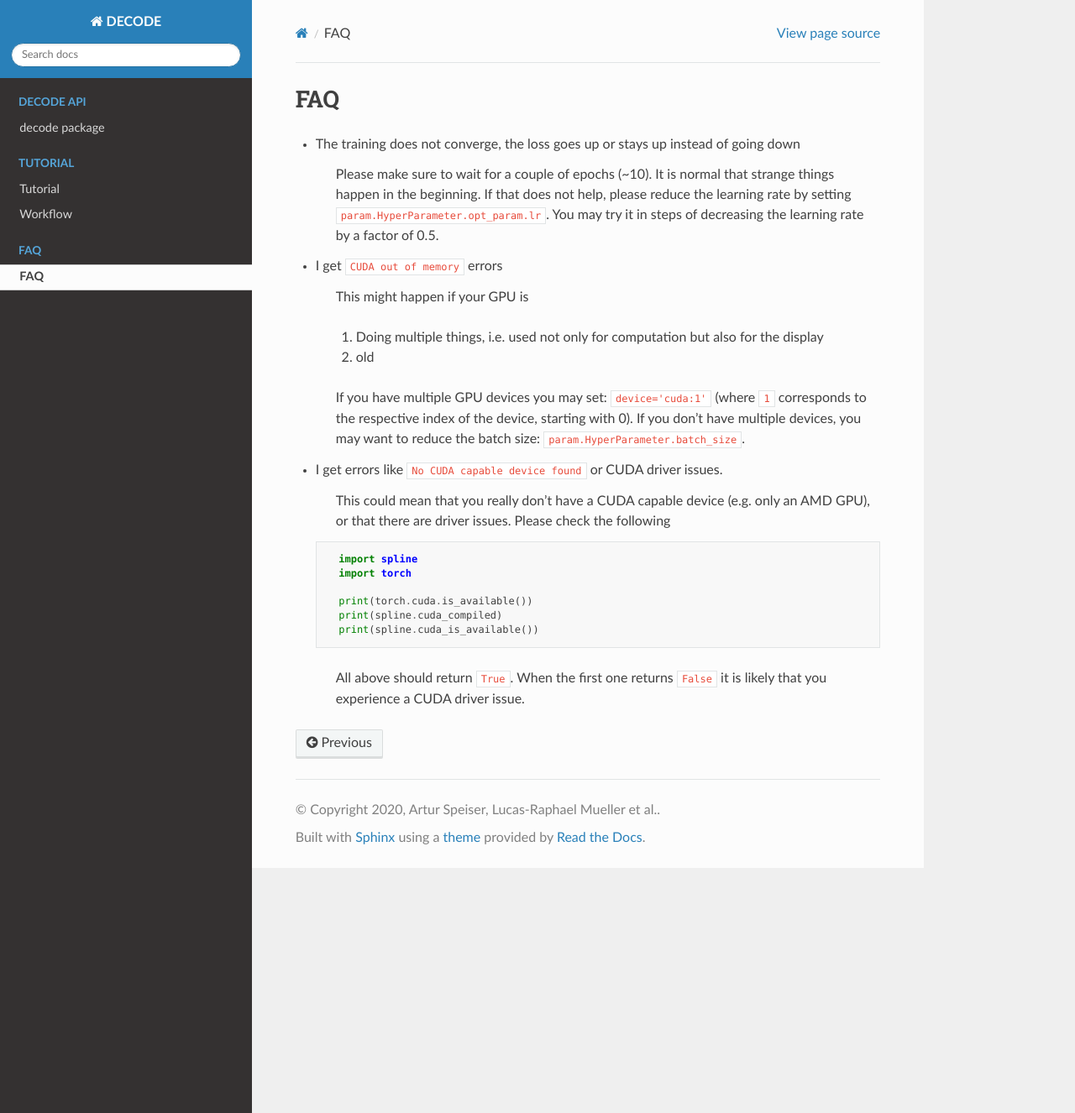
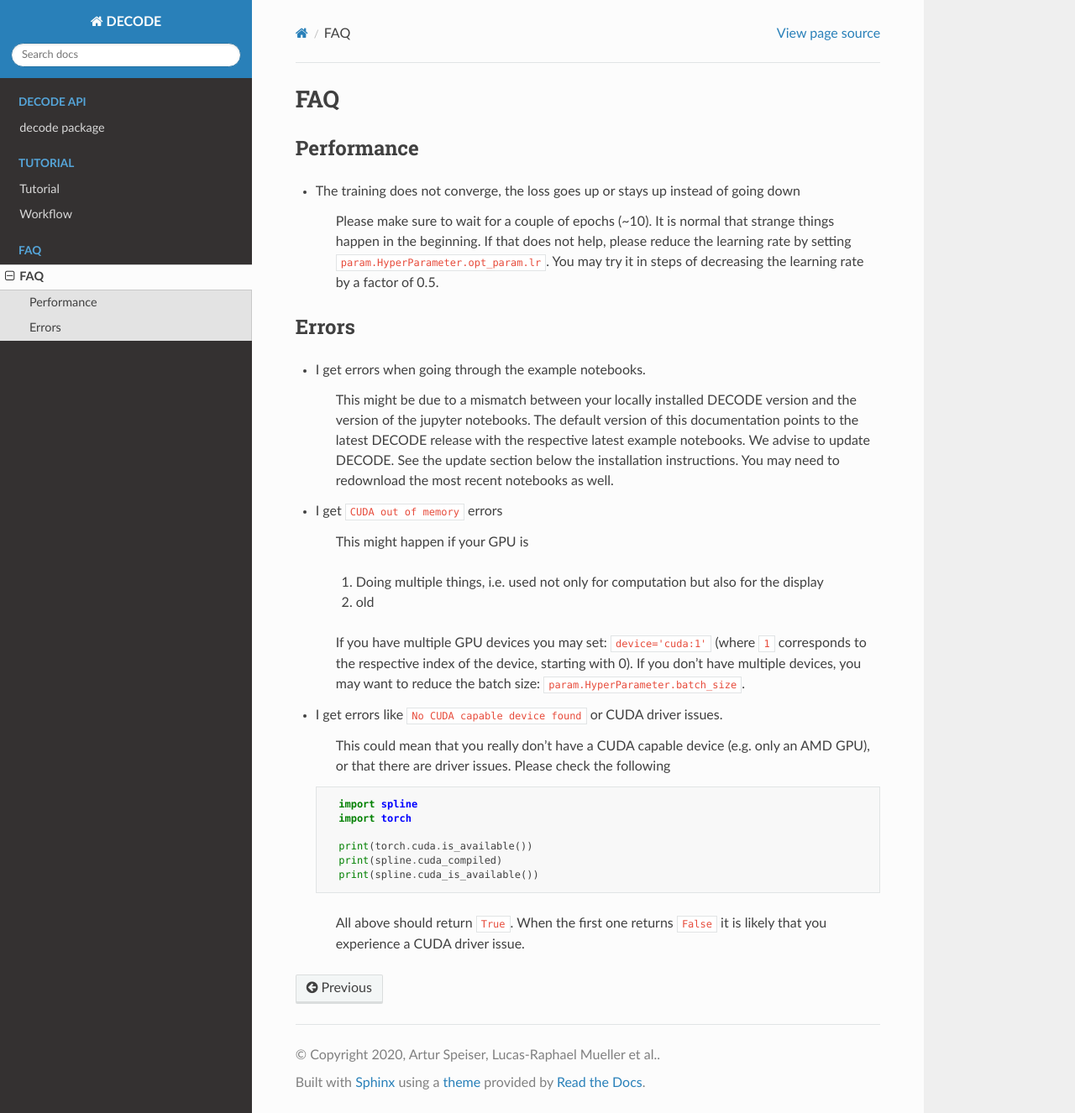
Before and after one commit to TuragaLab/DECODE, a Sphinx documentation site: the page built from docs/source/faq.md, in a window 1280 px wide and 1326 px high. Shown: the whole window at 84% size. Built offline with Sphinx 7.4.7 and the Read the Docs theme 2.0.0, drawn with Linux system fonts in a browser that asks for light colours.

Commit message:
Add something in faq.

````diff
--- a/decode/__init__.py
+++ b/decode/__init__.py
@@ -4,7 +4,7 @@ This software package implements a DeepLearning based framework for high-density
 
 """
 
-__version__ = '0.9.a'
+__version__ = '0.9.3.a'
 __author__ = 'Lucas-Raphael Müller, Artur Speiser'
 __repo__ = 'https://github.com/TuragaLab/DECODE/master/gateway.yaml'  # main repo
 __gateway__ = 'https://raw.githubusercontent.com/TuragaLab/DECODE/master/gateway.yaml'  # gateway
--- a/docs/source/faq.md
+++ b/docs/source/faq.md
@@ -1,7 +1,14 @@
 # FAQ
 
+## Performance
 - The training does not converge, the loss goes up or stays up instead of going down
     > Please make sure to wait for a couple of epochs (~10). It is normal that strange things happen in the beginning. If that does not help, please reduce the learning rate by setting `param.HyperParameter.opt_param.lr`. You may try it in steps of decreasing the learning rate by a factor of 0.5.
+
+
+## Errors
+- I get errors when going through the example notebooks.
+    > This might be due to a mismatch between your locally installed DECODE version and the version of the jupyter notebooks. The default version of this documentation points to the latest DECODE release with the respective latest example notebooks.
+    We advise to update DECODE. See the update section below the installation instructions. You may need to redownload the most recent notebooks as well.
 
 - I get `CUDA out of memory` errors
     > This might happen if your GPU is
@@ -12,7 +19,7 @@
 
 - I get errors like `No CUDA capable device found` or CUDA driver issues.
     > This could mean that you really don't have a CUDA capable device (e.g. only an AMD GPU), or that there are
-    > driver issues. Please check the following
+    driver issues. Please check the following
     ```python
       import spline
       import torch
@@ -22,4 +29,4 @@
       print(spline.cuda_is_available())
     ```
     > All above should return `True`. When the first one returns `False` it is likely that you experience a CUDA
-    > driver issue.
+    driver issue.
````
